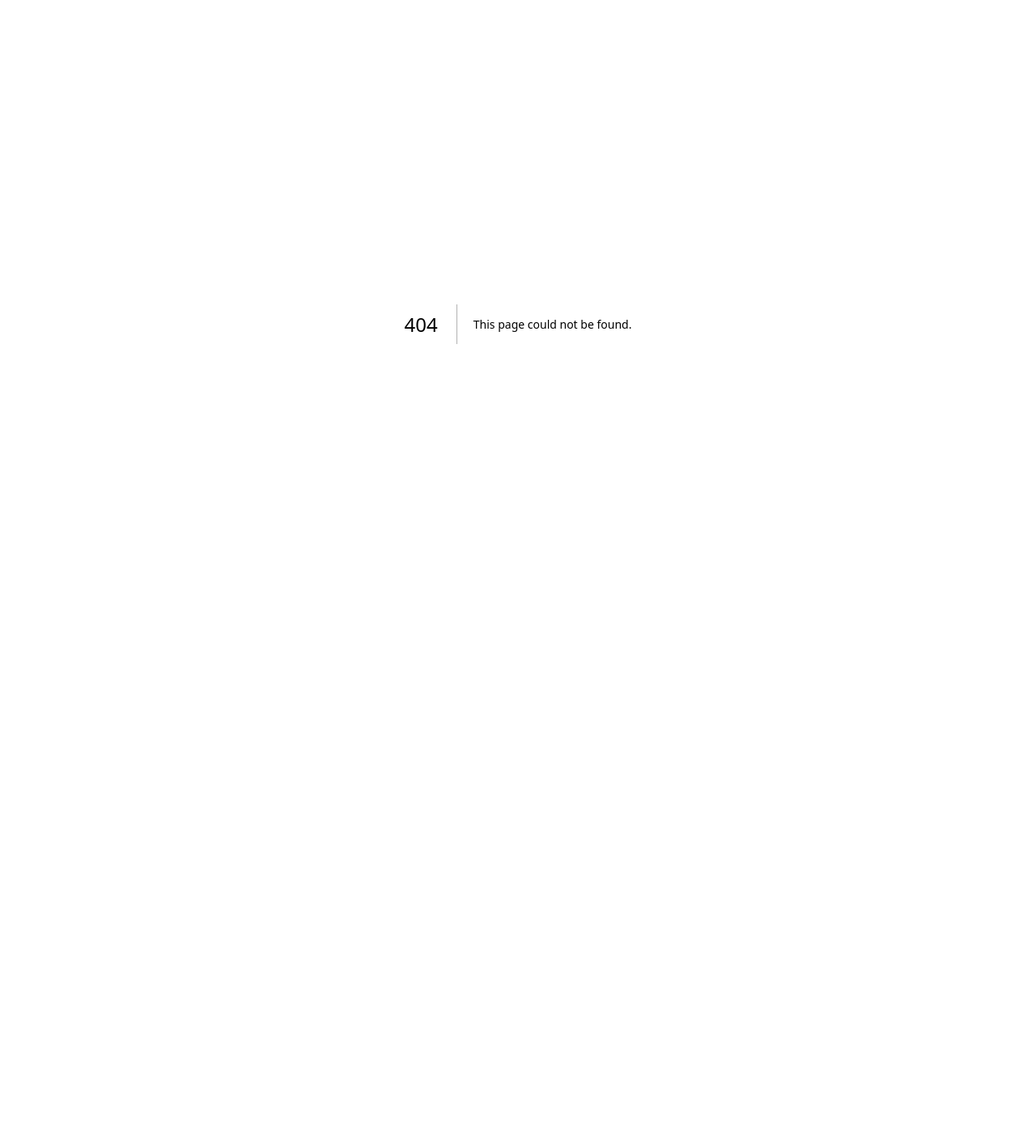
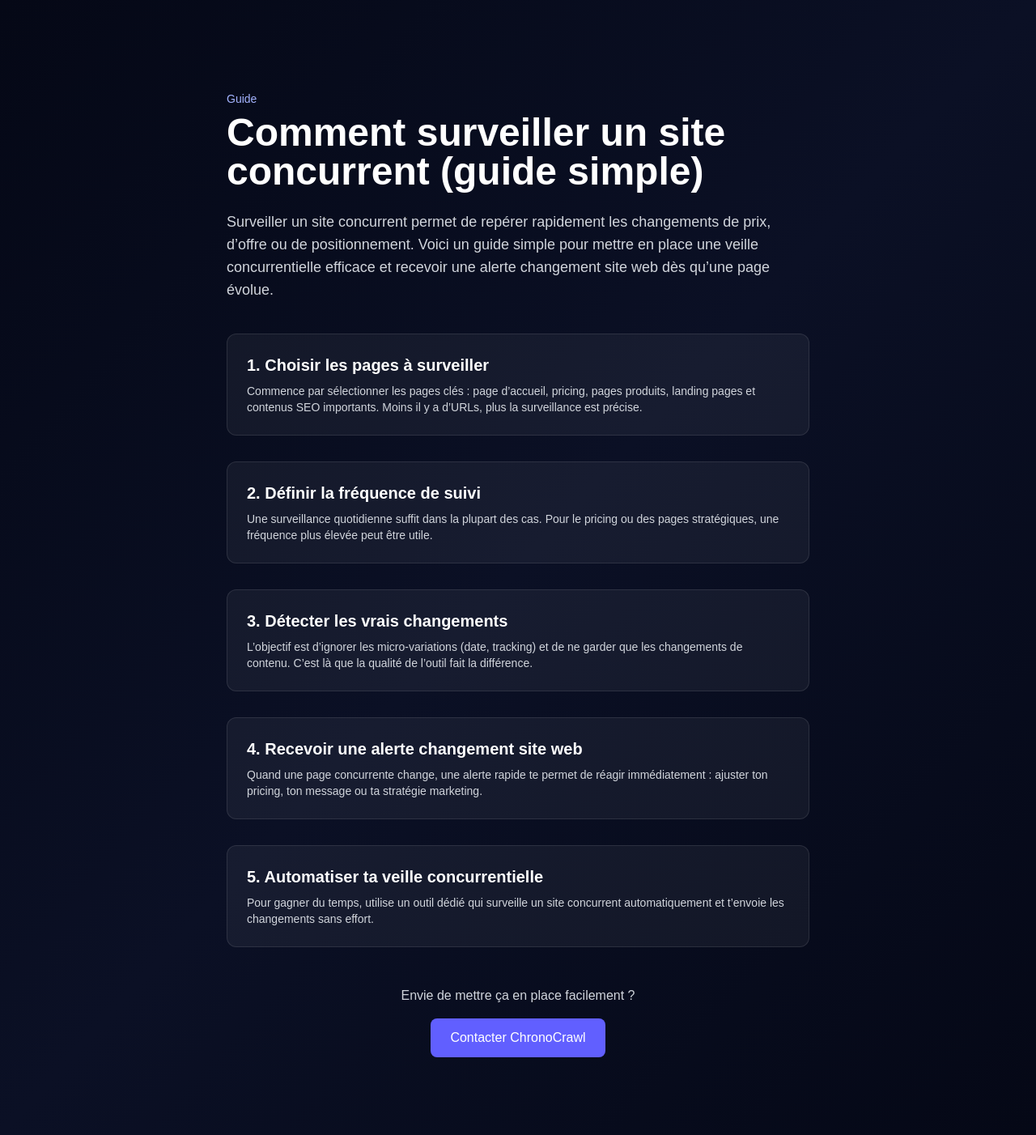
Before and after one commit to cesarchiquet/chronocrawl-web, a Next.js app: page /blog/guide-surveiller-site-concurrent in a window 1280 px wide. Before the commit this address had no page. Shown: the whole page at 81% size. Before the commit the page ends 800 px from the top, so only its background shows below. Built offline with nearby package versions, Linux system fonts and the light colour scheme.

Commit message:
Add blog index and guide article

```diff
--- /dev/null
+++ b/app/blog/guide-surveiller-site-concurrent/layout.tsx
@@ -0,0 +1,15 @@
+import type { Metadata } from "next";
+
+export const metadata: Metadata = {
+  title: "Comment surveiller un site concurrent",
+  description:
+    "Guide simple pour surveiller un site concurrent, faire une veille concurrentielle efficace et recevoir une alerte changement site web.",
+};
+
+export default function GuideLayout({
+  children,
+}: {
+  children: React.ReactNode;
+}) {
+  return children;
+}
--- /dev/null
+++ b/app/blog/guide-surveiller-site-concurrent/page.tsx
@@ -0,0 +1,104 @@
+"use client";
+
+import { motion } from "framer-motion";
+
+const fadeUp = {
+  hidden: { opacity: 0, y: 20 },
+  visible: {
+    opacity: 1,
+    y: 0,
+    transition: { duration: 0.6, ease: "easeOut" },
+  },
+};
+
+export default function GuideSurveillerSiteConcurrent() {
+  return (
+    <main className="min-h-screen bg-gradient-to-br from-[#050816] via-[#0b1025] to-[#050816] text-white">
+      <motion.article
+        variants={fadeUp}
+        initial="hidden"
+        animate="visible"
+        className="max-w-3xl mx-auto px-6 pt-28 pb-24"
+      >
+        <p className="text-sm text-indigo-300 font-medium">Guide</p>
+        <h1 className="text-4xl md:text-5xl font-bold mt-2">
+          Comment surveiller un site concurrent (guide simple)
+        </h1>
+        <p className="mt-6 text-lg text-gray-300">
+          Surveiller un site concurrent permet de repérer rapidement les
+          changements de prix, d’offre ou de positionnement. Voici un guide
+          simple pour mettre en place une veille concurrentielle efficace et
+          recevoir une alerte changement site web dès qu’une page évolue.
+        </p>
+
+        <div className="mt-10 space-y-8">
+          <section className="rounded-xl bg-white/5 border border-white/10 p-6">
+            <h2 className="text-xl font-semibold mb-2">
+              1. Choisir les pages à surveiller
+            </h2>
+            <p className="text-gray-300 text-sm">
+              Commence par sélectionner les pages clés : page d’accueil, pricing,
+              pages produits, landing pages et contenus SEO importants. Moins il
+              y a d’URLs, plus la surveillance est précise.
+            </p>
+          </section>
+
+          <section className="rounded-xl bg-white/5 border border-white/10 p-6">
+            <h2 className="text-xl font-semibold mb-2">
+              2. Définir la fréquence de suivi
+            </h2>
+            <p className="text-gray-300 text-sm">
+              Une surveillance quotidienne suffit dans la plupart des cas. Pour
+              le pricing ou des pages stratégiques, une fréquence plus élevée
+              peut être utile.
+            </p>
+          </section>
+
+          <section className="rounded-xl bg-white/5 border border-white/10 p-6">
+            <h2 className="text-xl font-semibold mb-2">
+              3. Détecter les vrais changements
+            </h2>
+            <p className="text-gray-300 text-sm">
+              L’objectif est d’ignorer les micro‑variations (date, tracking) et
+              de ne garder que les changements de contenu. C’est là que la
+              qualité de l’outil fait la différence.
+            </p>
+          </section>
+
+          <section className="rounded-xl bg-white/5 border border-white/10 p-6">
+            <h2 className="text-xl font-semibold mb-2">
+              4. Recevoir une alerte changement site web
+            </h2>
+            <p className="text-gray-300 text-sm">
+              Quand une page concurrente change, une alerte rapide te permet de
+              réagir immédiatement : ajuster ton pricing, ton message ou ta
+              stratégie marketing.
+            </p>
+          </section>
+
+          <section className="rounded-xl bg-white/5 border border-white/10 p-6">
+            <h2 className="text-xl font-semibold mb-2">
+              5. Automatiser ta veille concurrentielle
+            </h2>
+            <p className="text-gray-300 text-sm">
+              Pour gagner du temps, utilise un outil dédié qui surveille un site
+              concurrent automatiquement et t’envoie les changements sans effort.
+            </p>
+          </section>
+        </div>
+
+        <div className="mt-12 text-center">
+          <p className="text-gray-300 mb-4">
+            Envie de mettre ça en place facilement ?
+          </p>
+          <a
+            href="mailto:hello@chronocrawl.com?subject=Contact%20ChronoCrawl"
+            className="inline-flex items-center justify-center px-6 py-3 rounded-lg bg-indigo-500 hover:bg-indigo-400 transition font-medium"
+          >
+            Contacter ChronoCrawl
+          </a>
+        </div>
+      </motion.article>
+    </main>
+  );
+}
--- /dev/null
+++ b/app/blog/layout.tsx
@@ -0,0 +1,15 @@
+import type { Metadata } from "next";
+
+export const metadata: Metadata = {
+  title: "Blog",
+  description:
+    "Guides simples de veille concurrentielle pour surveiller un site concurrent et recevoir des alertes de changement.",
+};
+
+export default function BlogLayout({
+  children,
+}: {
+  children: React.ReactNode;
+}) {
+  return children;
+}
--- /dev/null
+++ b/app/blog/page.tsx
@@ -0,0 +1,46 @@
+"use client";
+
+import { motion } from "framer-motion";
+
+const fadeUp = {
+  hidden: { opacity: 0, y: 20 },
+  visible: {
+    opacity: 1,
+    y: 0,
+    transition: { duration: 0.6, ease: "easeOut" },
+  },
+};
+
+export default function BlogPage() {
+  return (
+    <main className="min-h-screen bg-gradient-to-br from-[#050816] via-[#0b1025] to-[#050816] text-white">
+      <motion.section
+        variants={fadeUp}
+        initial="hidden"
+        animate="visible"
+        className="max-w-5xl mx-auto px-6 pt-28 pb-24"
+      >
+        <h1 className="text-4xl md:text-5xl font-bold text-center">Blog</h1>
+        <p className="mt-6 text-lg text-gray-300 text-center max-w-2xl mx-auto">
+          Guides simples pour améliorer ta veille concurrentielle et surveiller
+          un site concurrent efficacement.
+        </p>
+
+        <div className="mt-12 grid gap-6">
+          <a
+            href="/blog/guide-surveiller-site-concurrent"
+            className="block rounded-xl bg-white/5 border border-white/10 p-6 hover:bg-white/10 transition"
+          >
+            <h2 className="text-xl font-semibold mb-2">
+              Comment surveiller un site concurrent (guide simple)
+            </h2>
+            <p className="text-gray-300 text-sm">
+              Les étapes clés pour détecter les changements, recevoir des
+              alertes et garder un avantage concurrentiel.
+            </p>
+          </a>
+        </div>
+      </motion.section>
+    </main>
+  );
+}
```
Also changed, not shown: 1 other file (tests, documents, lock files or other folders).
